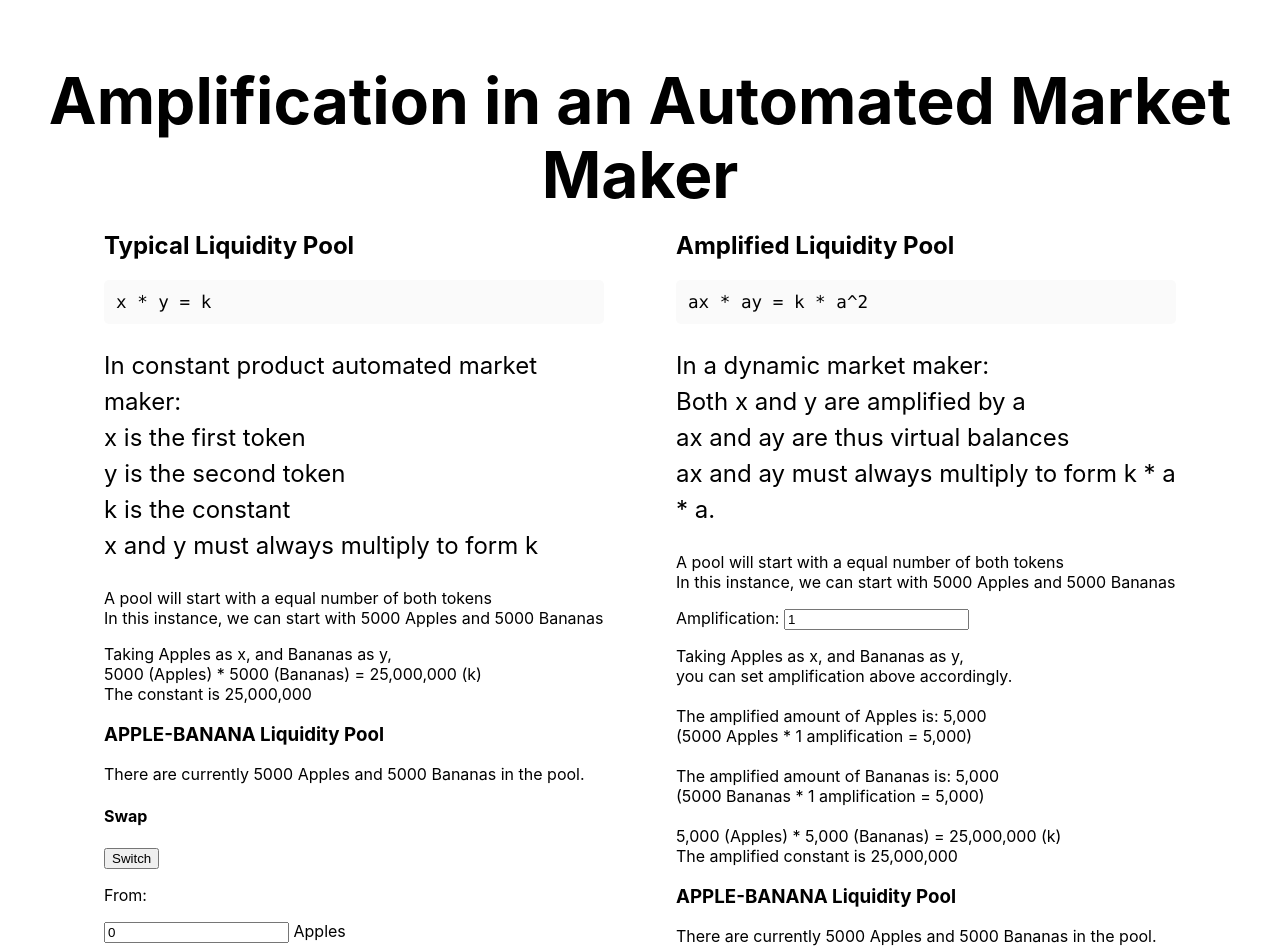
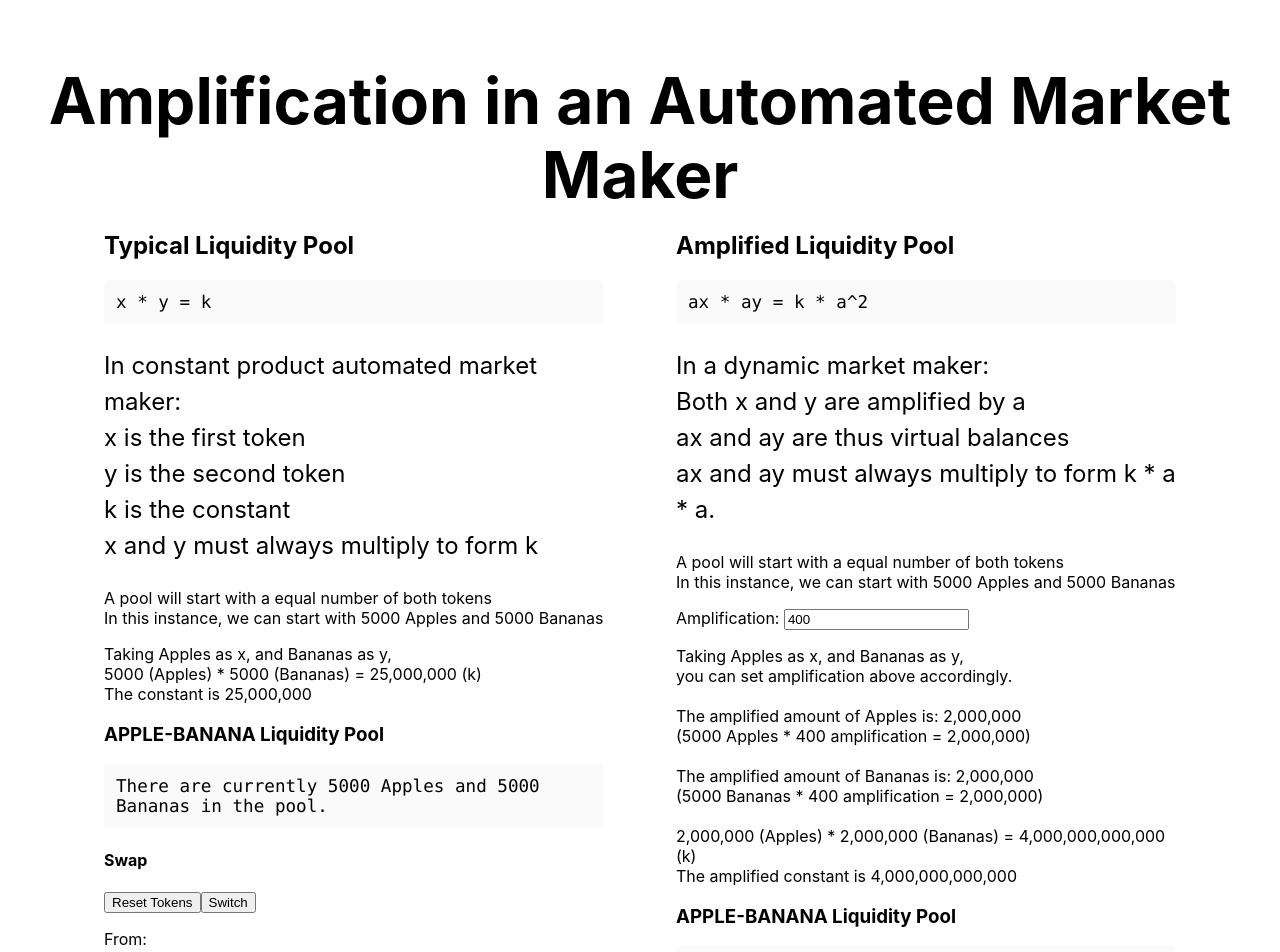
Before and after one commit to damienteo/amplification, a Next.js app: page / in a window 1280 px wide. Shown: the top 952 px of the page. Built offline with nearby package versions, Linux system fonts and the light colour scheme.

Commit message:
Add button to reset token amounts

```diff
--- a/components/AMMDemonstration.tsx
+++ b/components/AMMDemonstration.tsx
@@ -42,6 +42,11 @@ const AMMDemonstration: React.FunctionComponent = (
     setIncomingAmt(incomingAmt);
 
     calcNextOutgoingAmt(incomingAmt);
+  };
+
+  const resetTokens = () => {
+    setApples(5000);
+    setBananas(5000);
   };
 
   const switchOrder = () => {
@@ -116,10 +121,11 @@ const AMMDemonstration: React.FunctionComponent = (
       </p>
       <div>
         <h3>APPLE-BANANA Liquidity Pool</h3>
-        <p>
+        <p className={styles.code}>
           There are currently {apples} Apples and {bananas} Bananas in the pool.
         </p>
         <h4>Swap</h4>
+        <button onClick={resetTokens}>Reset Tokens</button>
         <button onClick={switchOrder}>Switch</button>
         <p>From:</p>
         <input
--- a/components/DMMDemonstration.tsx
+++ b/components/DMMDemonstration.tsx
@@ -11,7 +11,7 @@ const DMMDemonstration: React.FunctionComponent = (
 ) => {
   const [apples, setApples] = useState<number>(5000);
   const [bananas, setBananas] = useState<number>(5000);
-  const [amplification, setAmplification] = useState<string>("1");
+  const [amplification, setAmplification] = useState<string>("400");
 
   const [swapOrder, setSwapOrder] = useState<Tokens[]>([
     Tokens.Apple,
@@ -54,6 +54,11 @@ const DMMDemonstration: React.FunctionComponent = (
     setIncomingAmt(incomingAmt);
 
     calcNextOutgoingAmt(incomingAmt);
+  };
+
+  const resetTokens = () => {
+    setApples(5000);
+    setBananas(5000);
   };
 
   const switchOrder = () => {
@@ -165,10 +170,11 @@ const DMMDemonstration: React.FunctionComponent = (
       </p>
       <div>
         <h3>APPLE-BANANA Liquidity Pool</h3>
-        <p>
+        <p className={styles.code}>
           There are currently {apples} Apples and {bananas} Bananas in the pool.
         </p>
         <h4>Swap</h4>
+        <button onClick={resetTokens}>Reset Tokens</button>
         <button onClick={switchOrder}>Switch</button>
         <p>From:</p>
         <input
```
